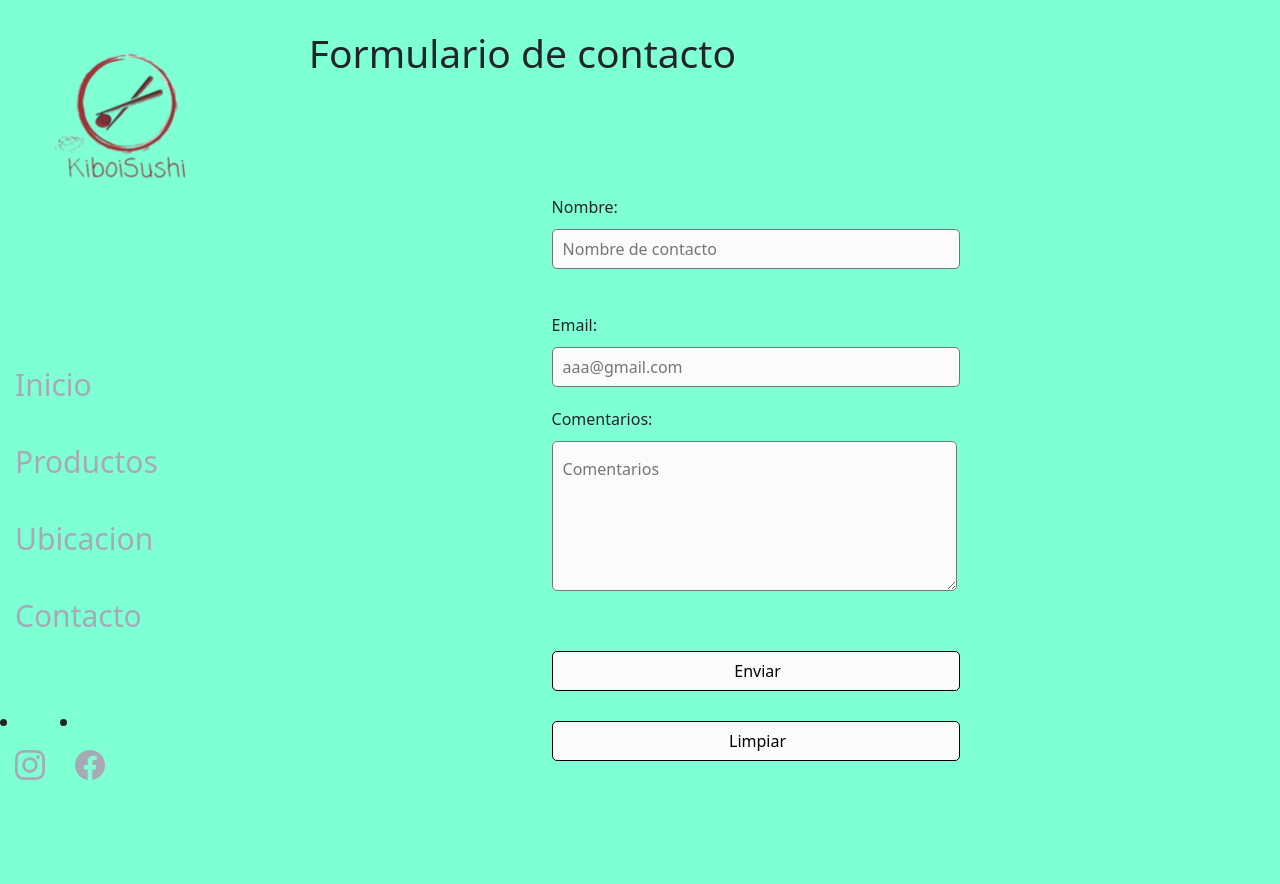
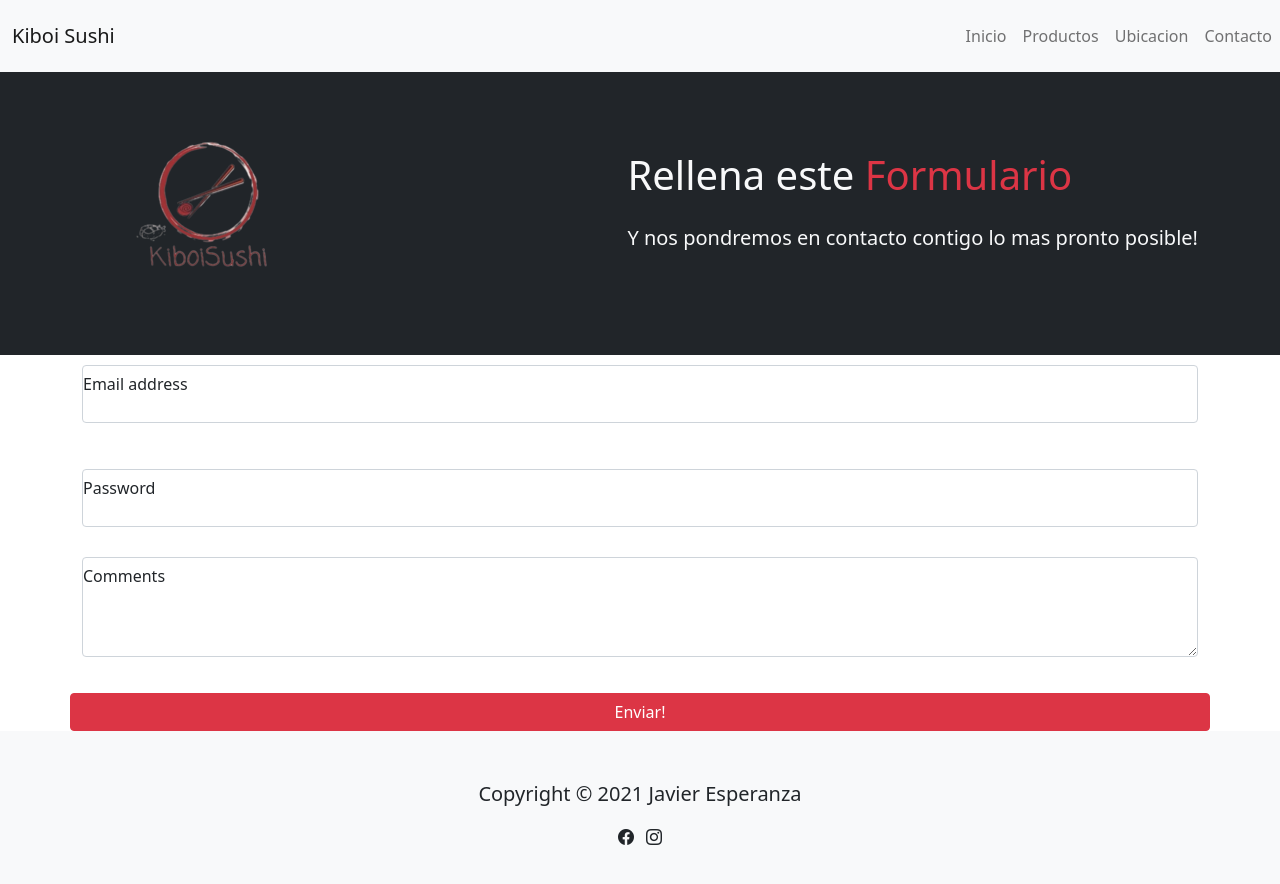
Before and after one commit to cocotero2/projectoWeb, a website: page src/Contacto.html in a window 1280 px wide. Drawn offline with nearby package versions, Linux system fonts and the light colour scheme; a web font is replaced by a local one.

Commit message:
2Re-entrega proyecto final

```diff
--- a/scss/styles.scss
+++ b/scss/styles.scss
@@ -1,72 +1,42 @@
-body {
-  background-color: aquamarine;
-}
+main {
+  .contactForm {
+    width: 460px;
+    height: auto;
+    margin: 80px auto;
+    border-radius: 10px;
+    padding-top: 30px;
+    padding-bottom: 20px;
 
-header {
-  position: fixed;
-  top: 0;
-  left: 0;
+    padding-left: 30px;
+  }
 
-  nav {
-    left: 0;
-    justify-content: center;
-    padding-top: 350px;
+  input {
+    background-color: #f84747;
+    width: 408px;
+    height: 40px;
+    border-radius: 5px;
+    border-style: solid;
+    border-width: 1px;
+    margin-top: 10px;
+    padding-left: 10px;
+    margin-bottom: 20px;
+  }
 
-    .sidenav {
-      height: 100%;
-      width: 0;
-      position: fixed;
-      z-index: 1;
-      top: 0;
-      left: 0;
-      background-color: #111;
-      overflow-x: hidden;
-      padding-top: 60px;
-      transition: 0.5s;
-      // padding-top: 60%;
-    }
-    .sidenav a {
-      padding: 8px 8px 8px 32px;
-      text-decoration: none;
-      font-size: 25px;
-      color: #818181;
-      display: block;
-      transition: 0.3s;
-    }
-    .sidenav a:hover {
-      color: #f1f1f1;
-    }
+  label {
+    display: block;
+    float: center;
+  }
+
+  textarea {
+    background-color: #fbfbfb;
+    width: 405px;
+    height: 150px;
+    border-radius: 5px;
+    border-style: solid;
+    border-width: 1px;
+    margin-top: 10px;
+    padding-left: 10px;
+    margin-bottom: 20px;
+    padding-top: 15px;
   }
 }
-
-main {
-  h1 {
-    color: black;
-  }
-
-  h4 {
-    align-content: center;
-    color: green;
-    text-align: center;
-    width: 100%;
-  }
-
-  .productos {
-    display: flex;
-    flex-wrap: wrap;
-    justify-content: space-around;
-    margin-top: 50px;
-    width: 100%;
-  }
-
-  #infoPrincipal {
-    display: flex;
-    width: 50%;
-    height: 50%;
-  }
-}
-
-footer {
-  display: flex;
-  position: fixed;
-}
--- a/src/Contacto.html
+++ b/src/Contacto.html
@@ -8,84 +8,104 @@
       href="https://cdn.jsdelivr.net/npm/bootstrap@5.1.3/dist/css/bootstrap.min.css"
       rel="stylesheet"
     />
-    <link rel="stylesheet" href="../styles/styles.css" />
-    <link rel="stylesheet" href="../styles/styless.css" />
+    <link
+      rel="stylesheet"
+      href="https://cdn.jsdelivr.net/npm/bootstrap-icons@1.8.1/font/bootstrap-icons.css"
+    />
+    <!-- <link rel="stylesheet" href="../styles/styles.css" /> -->
+    <!-- <link rel="stylesheet" href="../styles/styless.css" /> -->
     <link rel="stylesheet" href="../scss/styles.css" />
     <title>Contacto</title>
-  </head>
-  <body id="main" class="container">
-    <!-- Barra de navegacion con Logo -->
-    <header>
-      <section class="logoContainer">
-        <img
-          src="../Images/KiboiLogo.png"
-          alt="KiboiSushi Logo"
-          class="logoPrincipal"
-        />
+  <header>
+      <!-- Navbar -->
+      <nav class="navbar navbar-expand-lg navbar-light bg-light py-3">
+        <div class="container">
+          <a href="" class="navbar-brand">Kiboi Sushi</a>
+
+          <button
+            class="navbar-toggler"
+            type="button"
+            data-bs-toggle="collapse"
+            data-bs-target="#navmenu"
+          >
+            <span class="navbar-toggler-icon"></span>
+          </button>
+        </div>
+
+        <div class="collapse navbar-collapse" id="navmenu">
+          <ul class="navbar-nav ms-auto">
+            <li class="nav-item">
+              <a class="nav-link" href="../index.html">Inicio </a>
+            </li>
+            <li class="nav-item">
+              <a class="nav-link" href="../src/Productos.html">Productos</a>
+            </li>
+            <li class="nav-item">
+              <a class="nav-link" href="../src/Ubicacion.html">Ubicacion</a>
+            </li>
+            <li class="nav-item">
+              <a class="nav-link" href="../src/Contacto.html">Contacto</a>
+            </li>
+          </ul>
+        </div>
+      </nav>
+      <!-- /Navbar -->
+    </header>
+    <!-- formulario de contacto -->
+    <main >
+      <!-- Logo Info -->
+      <section class="bg-dark text-light p-3 text-center text-sm-start">
+        <div class="container">
+          <div class="d-sm-flex align-items-center justify-content-between">
+            <img class="img-fluid w-40" src="../Images/KiboiLogo.png" alt="" />
+            <div>
+              <h1>
+                Rellena este
+                <span class="text-danger"> Formulario</span>
+              </h1>
+              <p class="lead my-4">
+                Y nos pondremos en contacto contigo lo mas pronto posible!
+              </p>
+            </div>
+          </div>
+        </div>
+        <!-- /Logo Info -->
       </section>
 
-      <nav id="mySidenav" class="sidenav">
-        <a href="../index.html">Inicio</a>
-        <a href="./Productos.html">Productos</a>
-        <a href="./Ubicacion.html">Ubicacion</a>
-        <a href="./Contacto.html">Contacto</a>
-      </nav>
-    </header>
-    <!-- formulario de contacto -->
-    <main class="row">
-      <section class="col-6">
-        <div>
-          <h2 class="formulario">Formulario de contacto</h2>
+      <section class="container">
+        <div class="row">
+          <div class="form-floating mb-3">
+            <input type="email" class="form-control" id="floatingInput" placeholder="name@example.com">
+            <label for="floatingInput">Email address</label>
+          </div>
+          <div class="form-floating">
+            <input type="password" class="form-control" id="floatingPassword" placeholder="Password">
+            <label for="floatingPassword">Password</label>
+          </div>
+          <div class="form-floating">
+            <textarea class="form-control" placeholder="Leave a comment here" id="floatingTextarea2" style="height: 100px"></textarea>
+            <label for="floatingTextarea2">Comments</label>
+          </div>
+          <a href="#" type="submit" class="btn btn-danger mt-3">Enviar!</a>
+
         </div>
       </section>
-      <section>
-        <div class="contactForm">
-          <form action="#" class="formulario">
-            <label for="Nombre"
-              >Nombre:<input type="text" placeholder="Nombre de contacto"
-            /></label>
-            <br />
-            <label for="email"
-              >Email:
-              <input
-                type="email"
-                placeholder="aaa@gmail.com"
-                name="email"
-              /><br />
-            </label>
-            <label for="Comentarios">
-              Comentarios:<br />
-              <textarea placeholder="Comentarios"></textarea>
-            </label>
-            <br />
 
-            <input type="submit" value="Enviar" />
-            <input type="reset" value="Limpiar" />
-          </form>
-        </div>
-      </section>
     </main>
-    <!-- footer para mis paginas -->
-    <footer class="footer">
-      <li>
-        <a
-          href="https://www.instagram.com/"
-          class="bi bi-instagram"
-          class="linkRedes"
+    <!-- Footer -->
+    <footer class="p-5 bg-light text-dark text-center position-relative">
+      <div class="container">
+        <p class="lead">Copyright &copy; 2021 Javier Esperanza</p>
+
+        <a href="https://www.facebook.com"
+          ><i class="bi bi-facebook text-dark mx-1"></i
         ></a>
-      </li>
-      <li>
-        <a
-          href="https://www.facebook.com"
-          class="bi bi-facebook"
-          class="linkRedes"
+        <a href="https://www.instagram.com"
+          ><i class="bi bi-instagram text-dark mx-1"></i
         ></a>
-      </li>
+      </div>
     </footer>
-    <!-- <link
-      href="https://cdn.jsdelivr.net/npm/bootstrap@5.1.3/dist/css/bootstrap.min.css"
-      rel="stylesheet"
-    /> -->
+    <!-- /Footer -->
     <script src="https://cdn.jsdelivr.net/npm/bootstrap@5.1.3/dist/js/bootstrap.bundle.min.js"></script>
   </body>
 </html>
```
Also changed, not shown: index.html (+2 -2 lines), src/Ubicacion.html (+86 -40 lines), scss/styles.css, scss/styles.min.css.
